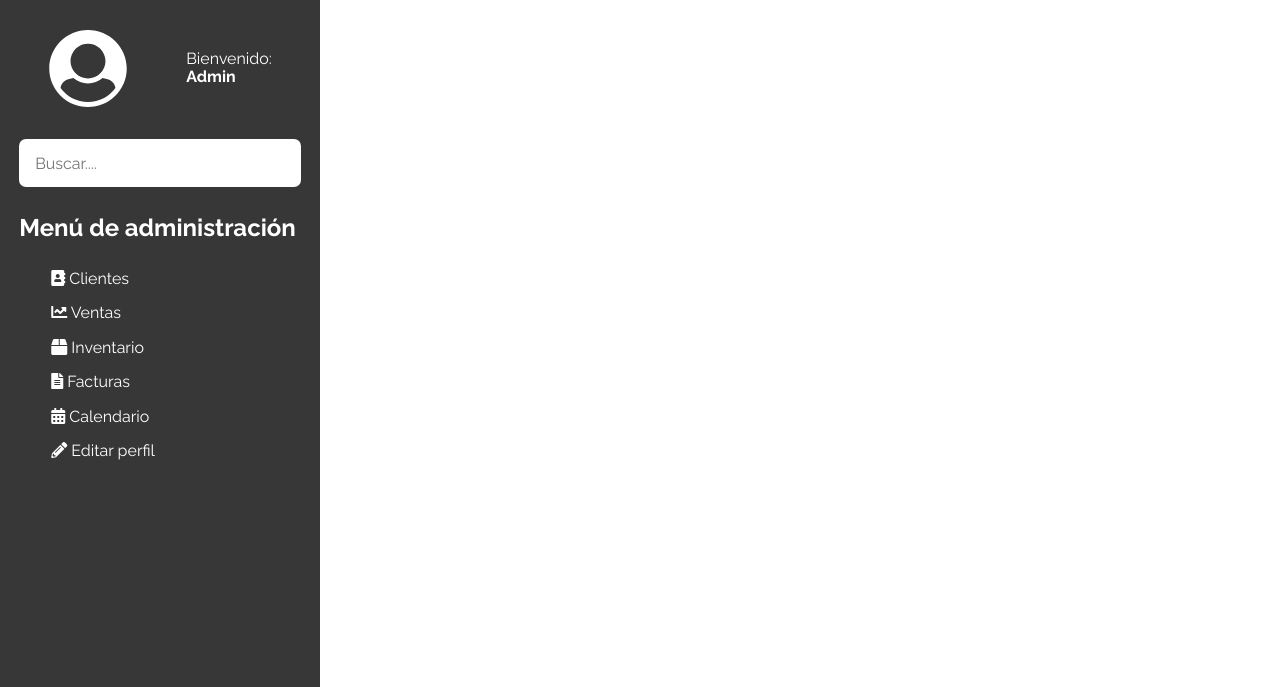
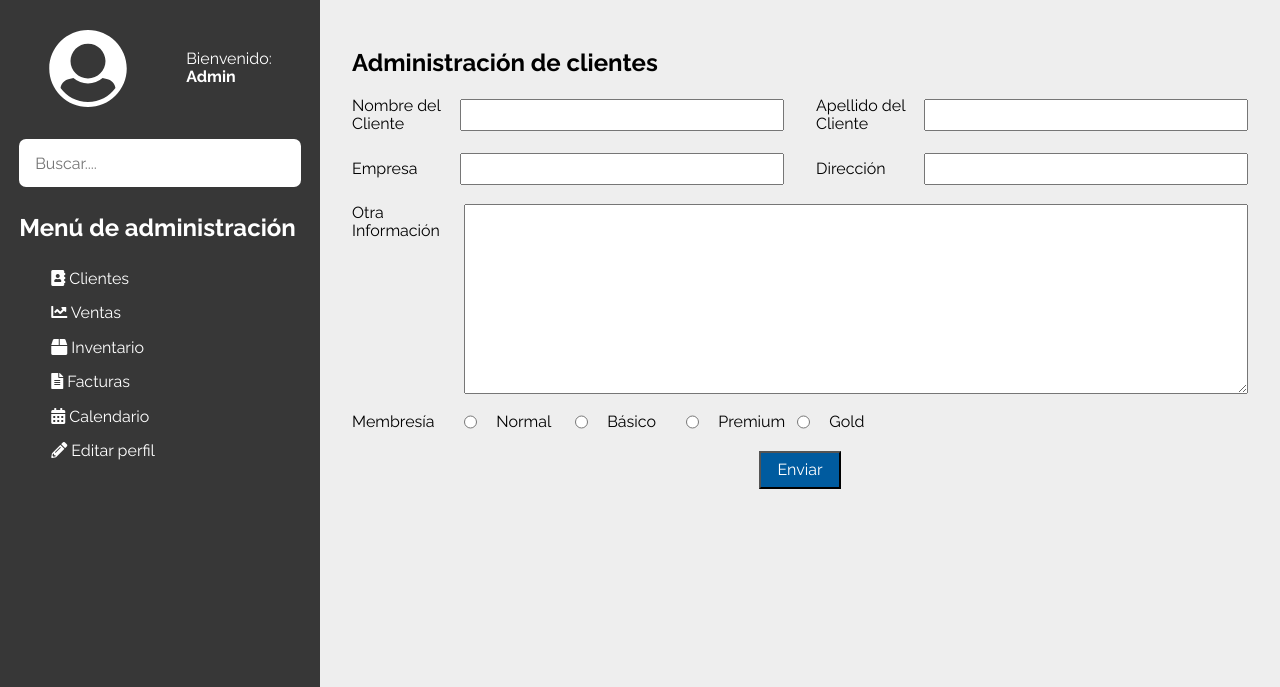
Before and after one commit to lrg1980/adminflex, a website: page index.html in a window 1280 px wide. Shown: the part 113-800 px from the top of the page. Drawn offline with nearby package versions, Linux system fonts and the light colour scheme.

Commit message:
Terminando Layout Flexbox en el panel de admin

```diff
--- a/index.html
+++ b/index.html
@@ -124,6 +124,50 @@
                 </div>
             </aside>
             <div class="contenido">
+                <h2 class="encabezado">
+                    Administración de clientes
+                </h2>
+
+                <form action="#" class="formulario">
+                    <div class="campo">
+                        <label for="nombre">Nombre del Cliente</label>
+                        <input type="text" id="nombre">
+                    </div>
+                    <div class="campo">
+                        <label for="nombre">Apellido del Cliente</label>
+                        <input type="text" id="nombre">
+                    </div>
+                    <div class="campo">
+                        <label for="nombre">Empresa</label>
+                        <input type="text" id="nombre">
+                    </div>
+                    <div class="campo">
+                        <label for="nombre">Dirección</label>
+                        <input type="text" id="nombre">
+                    </div>
+                    <div class="campo expandir">
+                        <label for="nombre">Otra Información</label>
+                        <textarea name="" id="" cols="30" rows="10"></textarea>
+                    </div>
+
+                    <div class="campo expandir">
+                        <label>Membresía</label>
+                        <div class="opciones">
+                            <input type="radio" id="normal" name="contact" value="normal">
+                            <label for="normal">Normal</label>
+                            <input type="radio" id="basico" name="contact" value="basico">
+                            <label for="basico">Básico</label>
+                            <input type="radio" id="premium" name="contact" value="premium">
+                            <label for="premium">Premium</label>
+                            <input type="radio" id="gold" name="contact" value="gold">
+                            <label for="gold">Gold</label>
+                        </div>
+                    </div>
+
+                    <div class="campo enviar expandir">
+                        <input type="submit" class="boton" value="Enviar">
+                    </div>
+                </form>
 
             </div>
         </main>
--- a/scss/_custom.scss
+++ b/scss/_custom.scss
@@ -11,6 +11,7 @@
 body {
     font-family: $fuente_principal;
     height: 100%;
+    background-color:$gris;
 }
 img {
     max-width: 100%;
@@ -21,6 +22,13 @@
 .oculto {
     display: none;
 }
+.no-menu.pagina {
+
+    .sidebar {
+        margin-left: -20rem;
+    }
+}
+
 .pagina {
     min-height: 100%;
     display: flex;
@@ -67,6 +75,15 @@
     .menu-izquierdo {
         display: flex;
         align-items: center;
+
+        i {
+            color: $blanco;
+            font-size: 1.4rem;
+        }
+
+        .fa-arrow-right{
+            display: none;
+        }
     }
     .menu-derecho {
         display: flex;
@@ -99,6 +116,7 @@
     flex: 0 0 20rem;
     padding: 1.2rem;
     color: $blanco;
+    transition: margin-left .3s ease;
     .usuario {
         display: flex;
         align-items: center;
@@ -175,3 +193,55 @@
     flex: 1;
     display: flex;
 }
+.contenido {
+    flex: 1;
+    padding: 2rem;
+}
+
+.formulario {
+    display: flex;
+    flex-wrap: wrap;
+    justify-content: space-between;
+
+    .campo {
+        flex: 0 0 100%;
+        @include tablet{
+            flex: 0 0 calc(50% - 1rem);
+        }
+        display: flex;
+        margin-bottom: 1.2rem;
+        align-items: center;
+
+        &.expandir {
+            flex: 0 0 calc(100%);
+            align-items: flex-start;
+            label {
+                flex: 0 0 12.5%;
+            }
+            textarea {
+                flex: 1;
+            }
+        }
+        label {
+            flex: 0 0 25%;
+        }
+        input[type="text"] {
+            flex: 0 0 75%;
+            height: 2rem;
+        }
+        .opciones {
+            display: flex;
+            flex:1;
+            label{
+                padding-left: 1.2rem;
+            }
+        }
+        &.enviar {
+            display: flex;
+            justify-content: center;
+            .boton {
+                @include boton($primario);
+            }
+        }
+    }
+}
```
Also changed, not shown: css/app.css.
